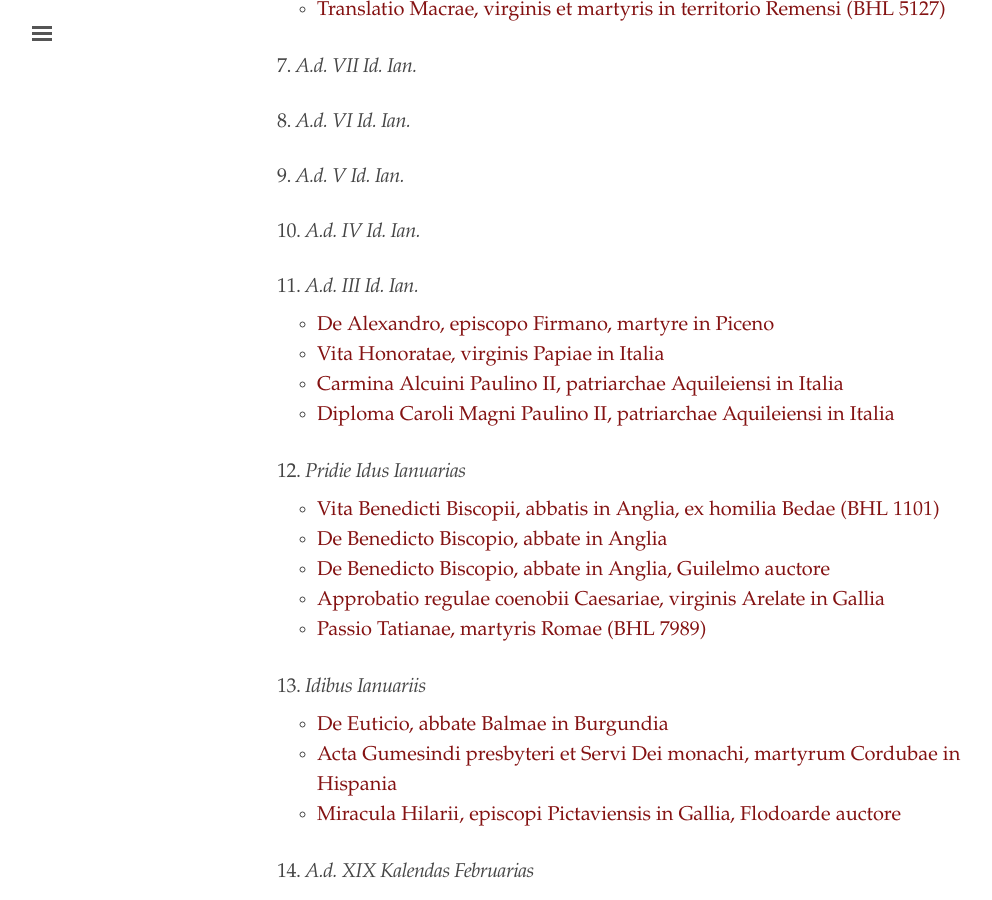
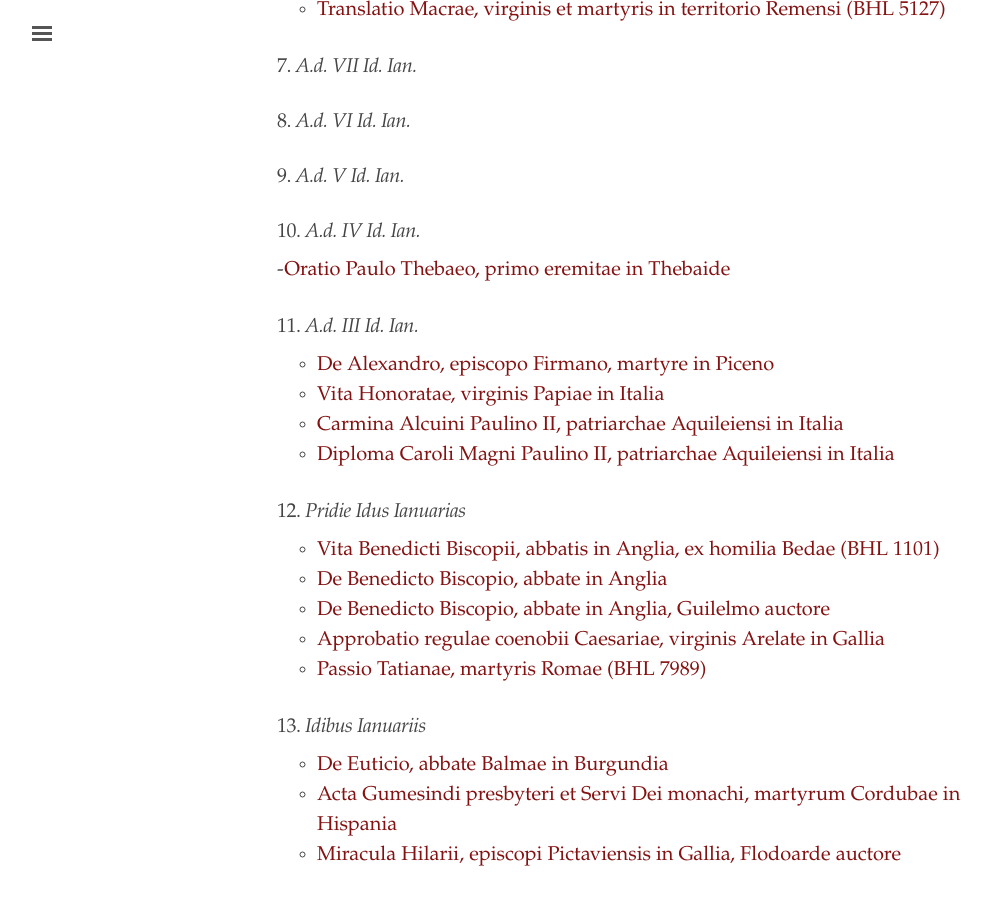
Before and after one commit to cjkoepke1/latin-hagiography, a Jekyll site: the page built from index.md, in a window 1280 px wide and 900 px high, scrolled down 1475 px. Shown: the whole window, without its empty margins (3-995 px from the left). Built offline with Jekyll 4.4.1, drawn with Linux system fonts in a browser that asks for light colours.

Commit message:
Added Oratio Paulo Thebaeo

```diff
--- a/index.md
+++ b/index.md
@@ -59,6 +59,8 @@ title: "Latin Hagiography"
 ### 9. *A.d. V Id. Ian.*
 
 ### 10. *A.d. IV Id. Ian.*
+
+-[Oratio Paulo Thebaeo, primo eremitae in Thebaide](https://cjkoepke1.github.io/latin-hagiography/texts/oratio-paulo-thebaeo/)
 
 ### 11. *A.d. III Id. Ian.*
 
```
